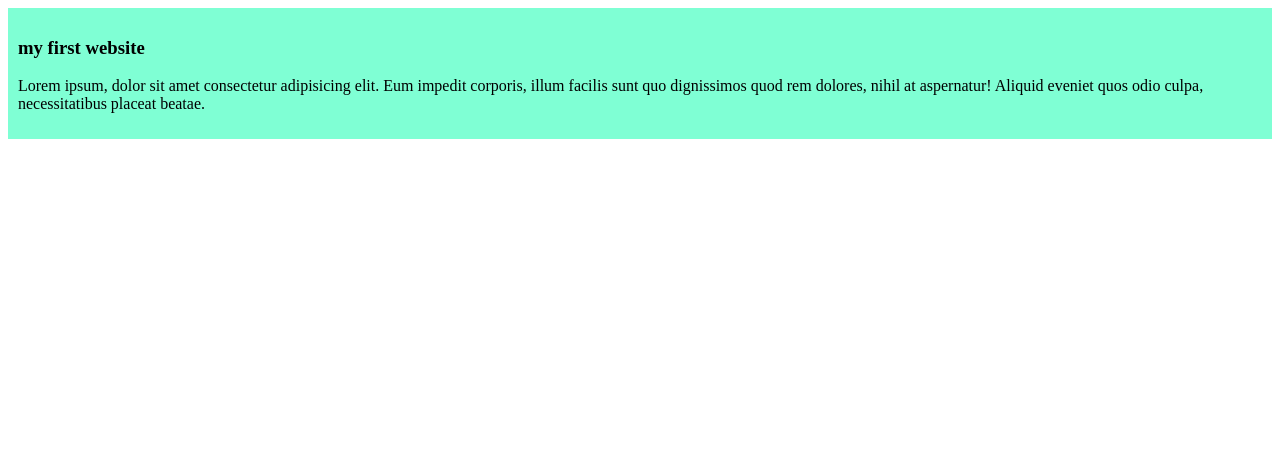
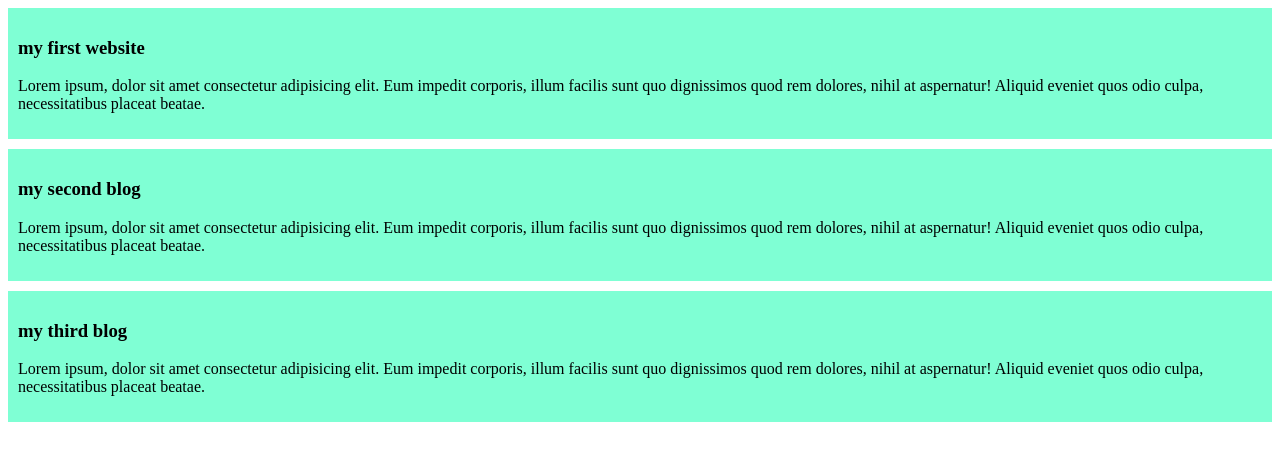
Before and after one commit to uttam2004/my-simple-website, a plain HTML site: page index.html in a window 1280 px wide. Drawn offline with Linux system fonts and the light colour scheme.

Commit message:
added the second and third blog

```diff
--- a/index.html
+++ b/index.html
@@ -13,5 +13,17 @@
         Lorem ipsum, dolor sit amet consectetur adipisicing elit. Eum impedit corporis, illum facilis sunt quo dignissimos quod rem dolores, nihil at aspernatur! Aliquid eveniet quos odio culpa, necessitatibus placeat beatae.
     </p>
    </div>
+   <div>
+    <h3>my second blog</h3>
+    <p>
+        Lorem ipsum, dolor sit amet consectetur adipisicing elit. Eum impedit corporis, illum facilis sunt quo dignissimos quod rem dolores, nihil at aspernatur! Aliquid eveniet quos odio culpa, necessitatibus placeat beatae.
+    </p>
+   </div>
+   <div>
+    <h3>my third blog</h3>
+    <p>
+        Lorem ipsum, dolor sit amet consectetur adipisicing elit. Eum impedit corporis, illum facilis sunt quo dignissimos quod rem dolores, nihil at aspernatur! Aliquid eveniet quos odio culpa, necessitatibus placeat beatae.
+    </p>
+   </div>
 </body>
 </html>
--- a/styles/blog.css
+++ b/styles/blog.css
@@ -1,4 +1,5 @@
 div{
     background-color: aquamarine;
     padding: 10px;
+    margin-bottom: 10px;
 }
```
